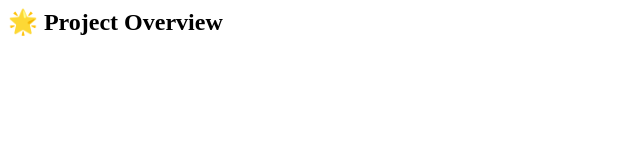
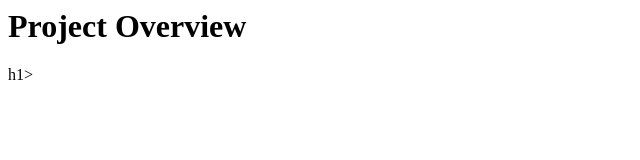
Before and after one commit to ml-bhanuprakash/mlbhanuprakash.github.io, a plain HTML site: page index.html in a window 1280 px wide. Shown: the whole page, without its empty margins (0-640 px from the left). Drawn offline with Linux system fonts and the light colour scheme.

Commit message:
Update index.html

```diff
--- a/index.html
+++ b/index.html
@@ -1 +1 @@
-<h2>🌟 Project Overview</h2>
+<h1> Project Overview</h1>h1>
```
